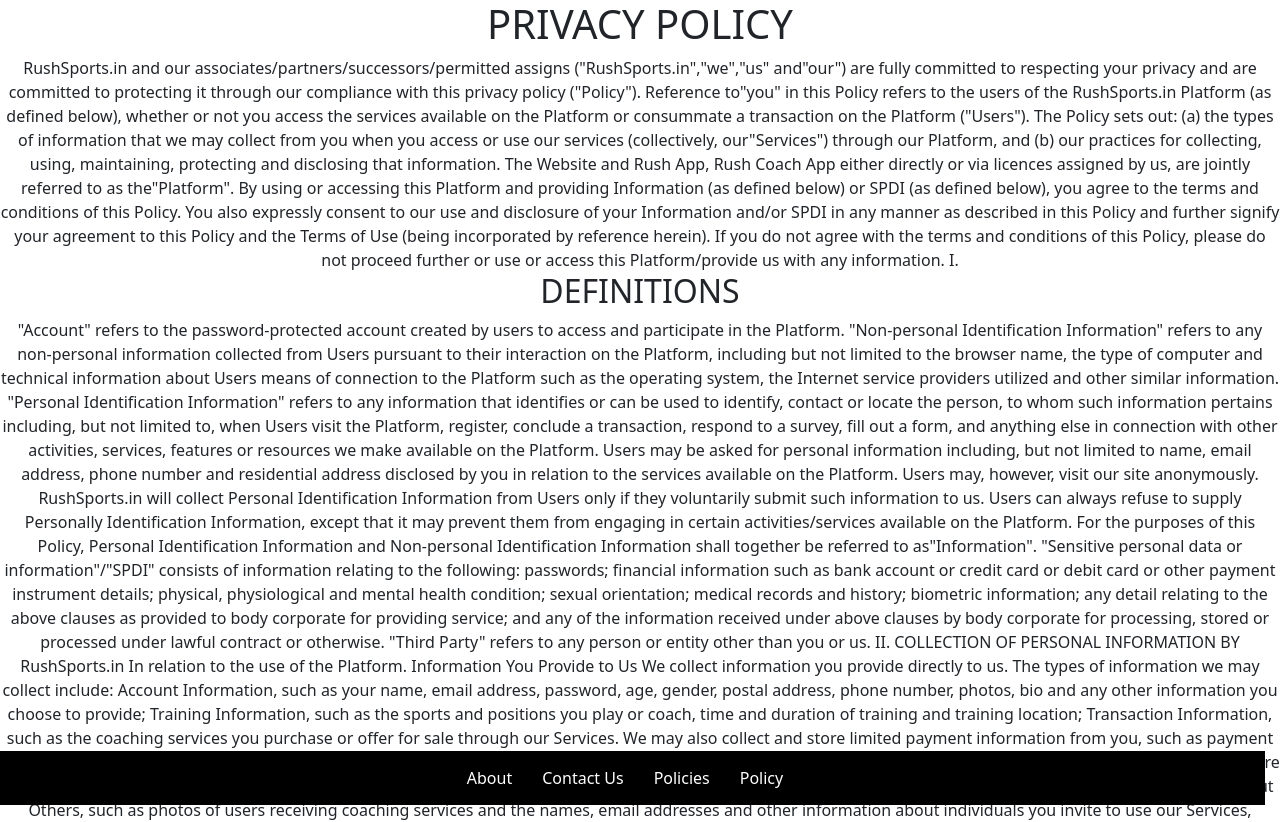
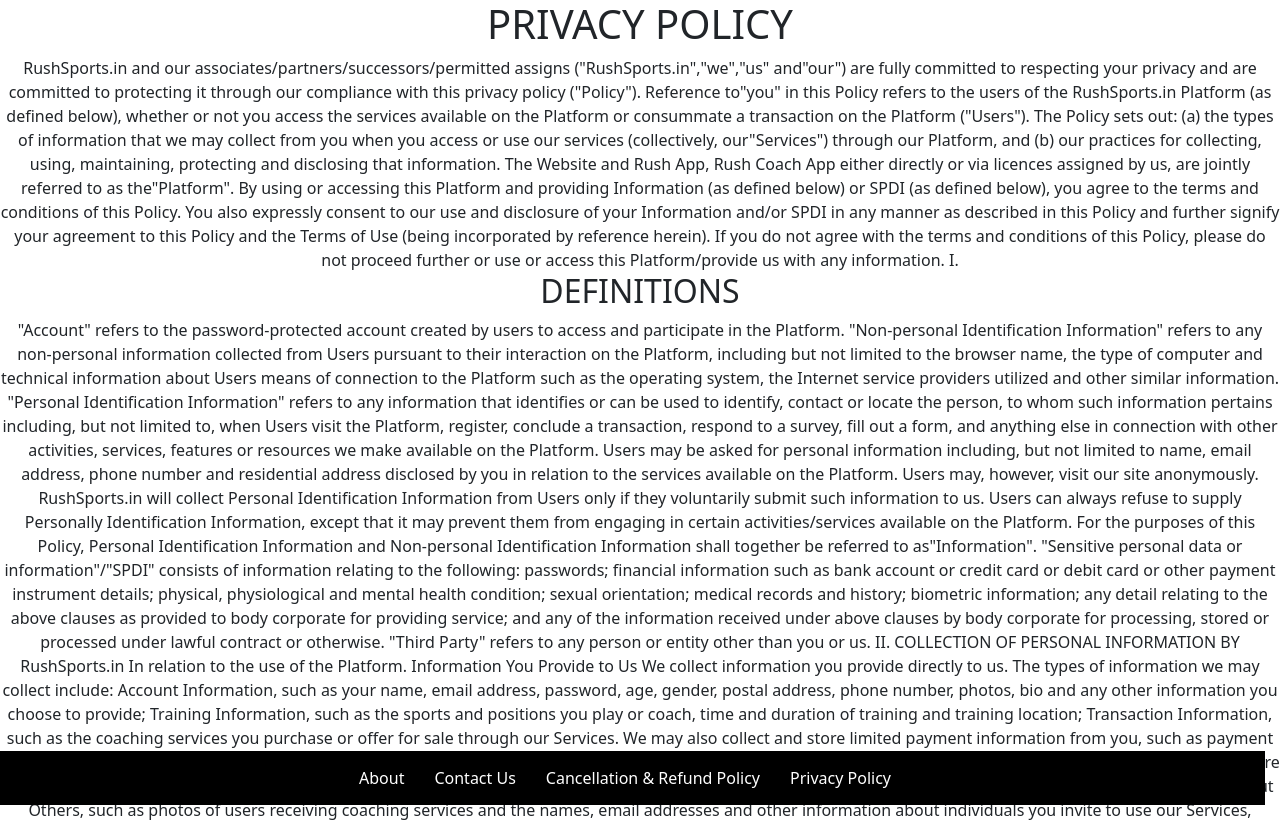
Before and after one commit to ssi259/rush-sports-website, a React (Create React App) app: page /policy in a window 1280 px wide. Shown: the top 822 px of the page. Built offline with nearby package versions, Linux system fonts and the light colour scheme.

Commit message:
add_policies

```diff
--- a/src/components/Footer.js
+++ b/src/components/Footer.js
@@ -6,8 +6,8 @@
         <ul className='nav-ul'>
             <li><Link to = "/about" >About</Link></li>
             <li><Link to = "/contactUs" >Contact Us</Link></li>
-            <li><Link to = "/policies" >Policies</Link></li>
-            <li><Link to = "/policy" >Policy</Link></li>
+            <li><Link to = "/policies" >Cancellation & Refund Policy</Link></li>
+            <li><Link to = "/policy" >Privacy Policy</Link></li>
 
         </ul>
     </div>)
```
